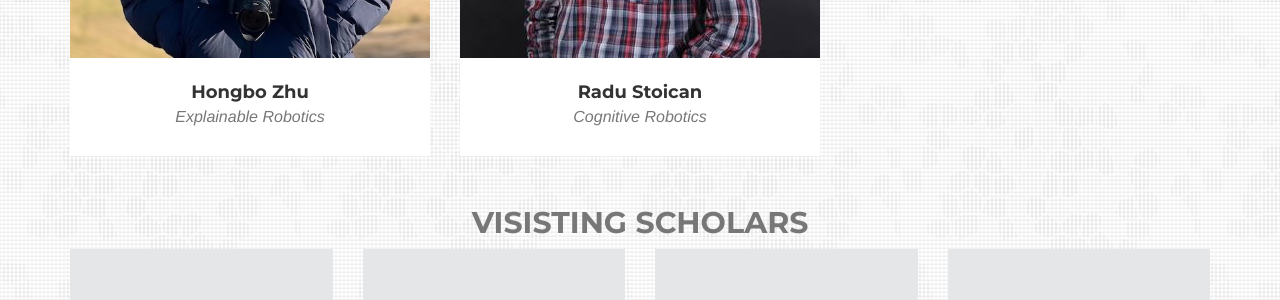
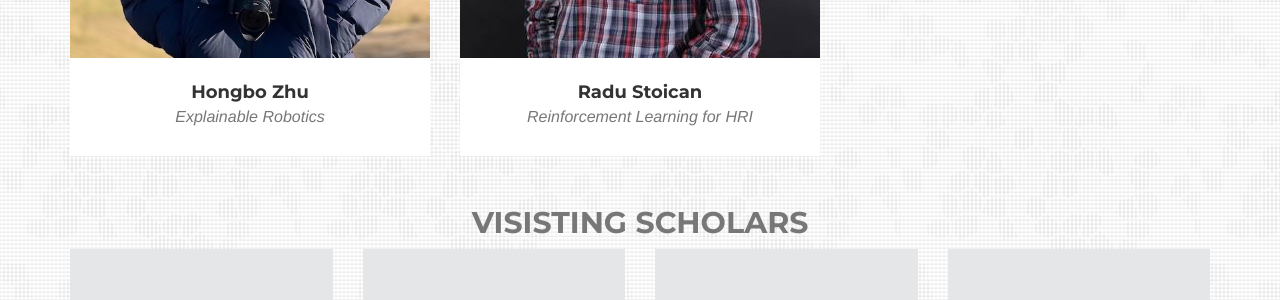
Before and after one commit to corolab/corolab.github.io, a Jekyll site: the page built from README.md, in a window 1280 px wide and 900 px high, scrolled down 3813 px. Shown: the part 152-452 px from the top of the window. Built offline with Jekyll 4.4.1, drawn with Linux system fonts in a browser that asks for light colours; some web fonts are replaced; our own code applies the rules of GitHub Pages for plain Markdown files.

Commit message:
Update 2022-2-10-radu-stoican.markdown

```diff
--- a/_members/_students/2022-2-10-radu-stoican.markdown
+++ b/_members/_students/2022-2-10-radu-stoican.markdown
@@ -1,7 +1,7 @@
 ---
 type: member
 name: Radu Stoican
-free-text: Cognitive Robotics
+free-text: Reinforcement Learning for HRI
 picture: Radu Stoican.jpg
-website: www.linkedin.com/in/radu-stoican
+website: https://www.linkedin.com/in/radu-stoican/
 ---
```
